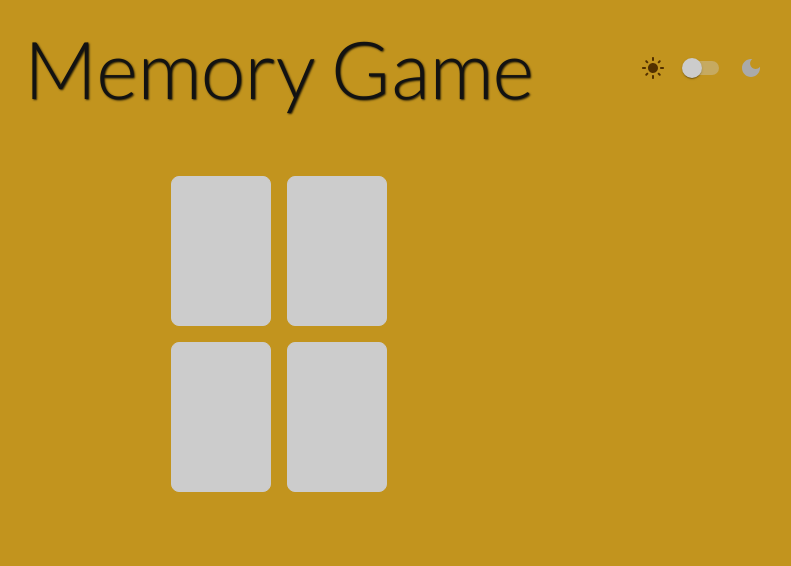
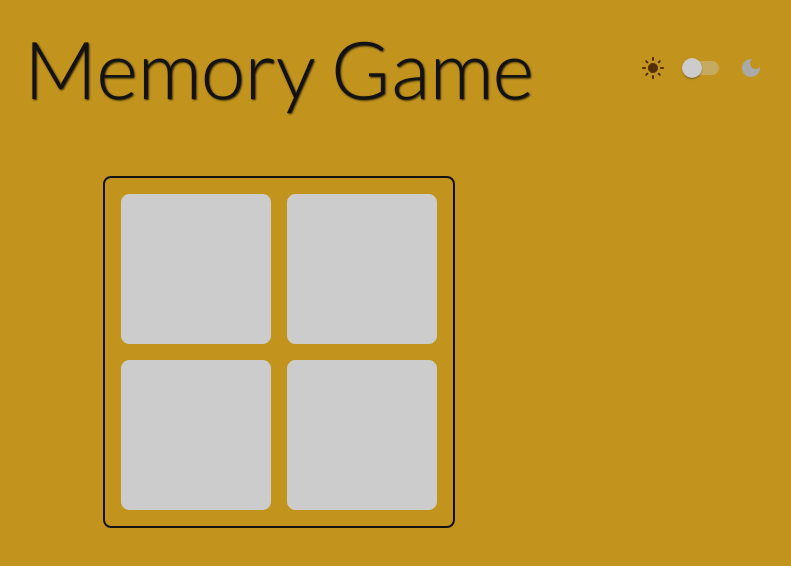
Before and after one commit to krishna-chaitanya-piratla/memory-game, a React (Create React App) app: page / in a window 1280 px wide. Shown: the top 566 px of the page, without its empty margins (361-1152 px from the left). Built offline with nearby package versions, Linux system fonts and the light colour scheme; a web font is replaced by a local one.

Commit message:
Fix the layout of the Game container for varying numbers of cards

```diff
--- a/src/components/Game.tsx
+++ b/src/components/Game.tsx
@@ -1,6 +1,7 @@
-import React from 'react';
+import React, { useState, useEffect } from 'react';
 import { GameContainer } from '../styles/Game';
 import Card from './Card';
+import { useStore } from '../store/StoreProvider';
 
 interface GameProps {
   size: number;
@@ -15,12 +16,40 @@ const generateCardValues = (size: number): string[] => {
   return values.sort(() => Math.random() - 0.5); // Shuffle the array
 };
 
+const calculateGridDimensions = (numCards: number) => {
+  const sqrt = Math.sqrt(numCards);
+  const rows = Math.ceil(sqrt); // Use ceiling to ensure all cards fit
+  const cols = Math.ceil(numCards / rows); // Ensure enough columns to fit all cards
+  return { rows, cols };
+};
+
+const calculateCardSize = (rows: number, cols: number, maxContainerHeight: number, maxContainerWidth: number) => {
+  let cardSize = 150; // Initial card size
+  const padding = 32; // Total padding (16px on each side)
+
+  while ((cardSize * rows + padding * (rows - 1) > maxContainerHeight) || (cardSize * cols + padding * (cols - 1) > maxContainerWidth)) {
+    cardSize *= 0.9; // Reduce size by 10%
+  }
+
+  return cardSize;
+};
+
 const Game: React.FC<GameProps> = ({ size }) => {
+  const { appStore } = useStore();
   const cardValues = generateCardValues(size);
-  const columns = Math.ceil(Math.sqrt(size * 2)); // Calculate columns based on number of cards
+  const { rows, cols } = calculateGridDimensions(cardValues.length);
+
+  const [cardSize, setCardSize] = useState(150); // Default card size
+
+  useEffect(() => {
+    const maxContainerHeight = window.innerHeight * 0.6; // 60% of viewport height
+    const maxContainerWidth = window.innerWidth * 0.6; // 60% of viewport width
+    const calculatedSize = calculateCardSize(rows, cols, maxContainerHeight, maxContainerWidth);
+    setCardSize(calculatedSize);
+  }, [rows, cols]);
 
   return (
-    <GameContainer columns={columns}>
+    <GameContainer rows={rows} columns={cols} cardSize={cardSize} theme={{ darkMode: appStore.darkMode }}>
       {cardValues.map((value, index) => (
         <Card key={index} value={value} isVisible={false} />
       ))}
--- a/src/styles/Card.tsx
+++ b/src/styles/Card.tsx
@@ -1,8 +1,8 @@
 import styled from 'styled-components';
 
 export const CardContainer = styled.div<{ isVisible: boolean }>`
-  width: 100px;
-  height: 150px;
+  width: 100%;
+  height: 100%;
   display: flex;
   align-items: center;
   justify-content: center;
--- a/src/styles/Game.tsx
+++ b/src/styles/Game.tsx
@@ -1,10 +1,17 @@
 import styled from 'styled-components';
 
-export const GameContainer = styled.div<{ columns: number }>`
+export const GameContainer = styled.div<{ rows: number; columns: number; cardSize: number; theme: { darkMode: boolean } }>`
   display: grid;
-  grid-template-columns: repeat(${({ columns }) => columns}, 1fr);
+  grid-template-columns: repeat(${({ columns }) => columns}, ${({ cardSize }) => cardSize}px);
+  grid-template-rows: repeat(${({ rows }) => rows}, ${({ cardSize }) => cardSize}px);
   gap: 16px;
   justify-content: center;
   align-items: center;
   margin: 20px;
+  border: 2px solid ${({ theme }) => theme.darkMode ? 'var(--dark-mode-text-color)' : 'var(--primary-text-color)'}; /* Conditional border color */
+  padding: 16px;
+  border-radius: 8px;
+  max-height: 60vh; /* Max height 60% of viewport height */
+  max-width: 60vw; /* Max width 60% of viewport width */
+  overflow: hidden; /* Hide overflow to avoid scroll */
 `;
```
